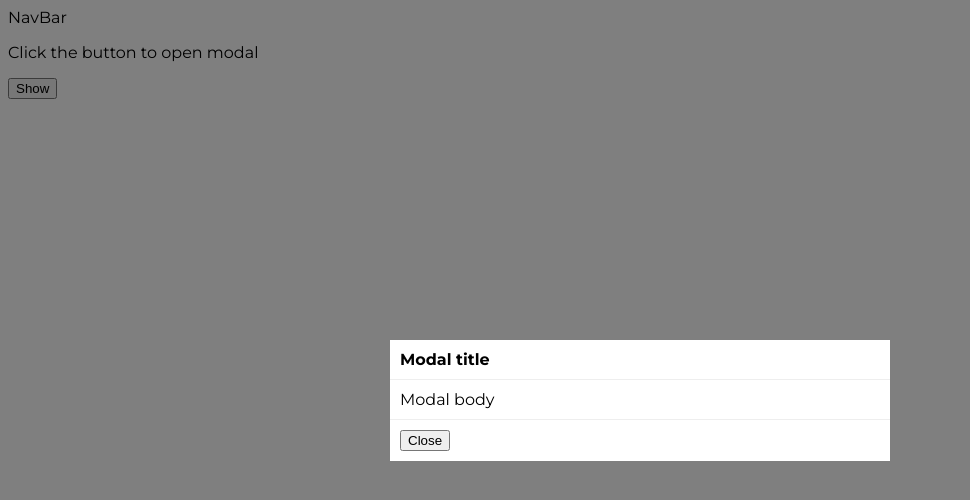
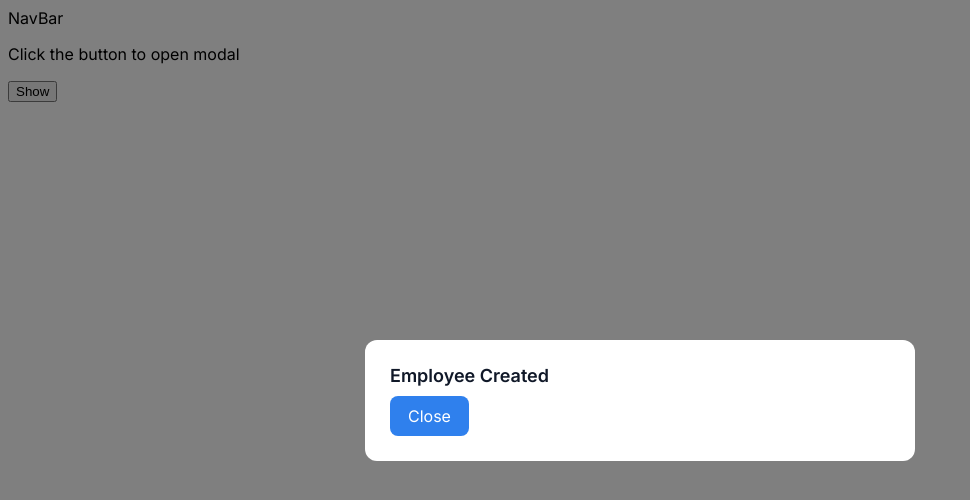
Before and after one commit to Mat2dr/hrnet, a React (Create React App) app in the folder hrnet/: page / in a window 1280 px wide. Both pictures are taken after a click on the button "Show". Shown: the top 500 px of the page, without its empty margins (0-970 px from the left). Built offline with nearby package versions, Linux system fonts and the light colour scheme; the HTML template or start-up script is replaced by a standard one.

Commit message:
Modal with animation and style

```diff
--- a/hrnet/package.json
+++ b/hrnet/package.json
@@ -10,6 +10,7 @@
     "react-dom": "^18.2.0",
     "react-router-dom": "^6.8.0",
     "react-scripts": "5.0.1",
+    "react-transition-group": "^4.4.5",
     "web-vitals": "^2.1.4"
   },
   "scripts": {
--- a/hrnet/public/index.html
+++ b/hrnet/public/index.html
@@ -10,7 +10,7 @@
     <link rel="manifest" href="%PUBLIC_URL%/manifest.json" />
     <link rel="preconnect" href="https://fonts.googleapis.com">
     <link rel="preconnect" href="https://fonts.gstatic.com" crossorigin>
-    <link href="https://fonts.googleapis.com/css2?family=Montserrat:wght@400;500;700&display=swap" rel="stylesheet">
+    <link href="https://fonts.googleapis.com/css2?family=Inter:wght@400;500;600;700;800&display=swap" rel="stylesheet">
     <title>HRnet</title>
   </head>
   <body>
--- a/hrnet/src/components/Modal/Modal.css
+++ b/hrnet/src/components/Modal/Modal.css
@@ -8,23 +8,58 @@
     display: flex;
     align-items: center;
     justify-content: center;
+    opacity: 0;
+    transition: all 0.3s ease-in-out;
+    pointer-events: none;
+  }
+
+  .modal.enter-done {
+    opacity: 1;
+    pointer-events: visible;
+  }
+
+  .modal.exit {
+    opacity: 0;
   }
 
   .modal-content {
     width: 500px;
+    border-radius: 12px;
     background-color: #fff;
+    transition: all 0.3s ease-in-out;
+    transform: translateY(-200px);
+    padding: 25px;
   }
 
-.modal-header, .modal-footer {
-    padding: 10px;
+  .modal.enter-done .modal-content {
+    transform: translateY(0);
+  }
+
+  .modal.exit .modal-content {
+    transform: translateY(-200px);
   }
 
   .modal-title {
     margin: 0;
+    font-size: 18px;
+    font-weight: 600;
+    color: #101828;
+    margin-bottom: 10px;
   }
 
-.modal-body {
-    padding: 10px;
-    border-top: 1px solid #eee;
-    border-bottom: 1px solid #eee;
+  .modal button {
+    border-radius: 8px;
+    padding: 10px 18px;
+    font-size: 16px;
+    font-weight: 600;
+    font: inherit;
+	cursor: pointer;
+	outline: inherit;
+    background-color: #2F80ED;
+	color: white;
+	border: none;
   }
+
+  .modal button:hover {
+    background-color: #5996e6;
+  }
--- a/hrnet/src/components/Modal/Modal.jsx
+++ b/hrnet/src/components/Modal/Modal.jsx
@@ -1,24 +1,39 @@
-import React from 'react'
+import React, { useEffect } from 'react'
+import ReactDOM from "react-dom";
 import "./Modal.css";
+import { CSSTransition } from 'react-transition-group'
 
 export const Modal = props => {
-    if (!props.show) {
-        return null
-    }
 
-  return (
-    <div className='modal' onClick={props.onClose}>
+    const closeOnEscapeKeyDown = e => {
+        if ((e.charCode || e.keyCode) === 27) {
+        props.onClose();
+        }
+    };
+    useEffect(() => {
+        document.body.addEventListener("keydown", closeOnEscapeKeyDown);
+        return function cleanup() {
+        document.body.removeEventListener("keydown", closeOnEscapeKeyDown);
+        };
+    }, []);
+
+  return ReactDOM.createPortal(
+    <CSSTransition
+        in={props.show}
+        unmountOnExit
+        timeout={{enter: 0, exit: 300}}
+    >
+    <div className={`modal ${props.show ? 'show' : ''}`} onClick={props.onClose}>
         <div className='modal-content'  onClick={ e => e.stopPropagation() }>
-            <div className="modal-header">
-                <h4 className="modal-title">Modal title</h4>
-            </div>
             <div className="modal-body">
-                <p className="modal-title">Modal body</p>
+                <p className="modal-title">{props.title}</p>
             </div>
             <div className="modal-footer">
                 <button onClick={props.onClose} className='button'>Close</button>
             </div>
         </div>
     </div>
+    </CSSTransition>,
+    document.getElementById("root")
   )
 }
--- a/hrnet/src/index.css
+++ b/hrnet/src/index.css
@@ -1,7 +1,7 @@
 
 
 body {
-  font-family: 'Montserrat', sans-serif;
+  font-family: 'Inter', sans-serif;
   -webkit-font-smoothing: antialiased;
 }
 
--- a/hrnet/src/pages/Home.jsx
+++ b/hrnet/src/pages/Home.jsx
@@ -7,7 +7,7 @@ const Home = () => {
     <div>
         <p>Click the button to open modal</p>
         <button onClick={ ()=> setShow(true) }>Show</button>
-        <Modal onClose={ ()=> setShow(false) } show={ show } />
+        <Modal title='Employee Created' onClose={ ()=> setShow(false) } show={ show } />
     </div>
   )
 }
```
Also changed, not shown: 1 other file (tests, documents, lock files or other folders). Lines whose indentation alone changed are shown as unchanged.
